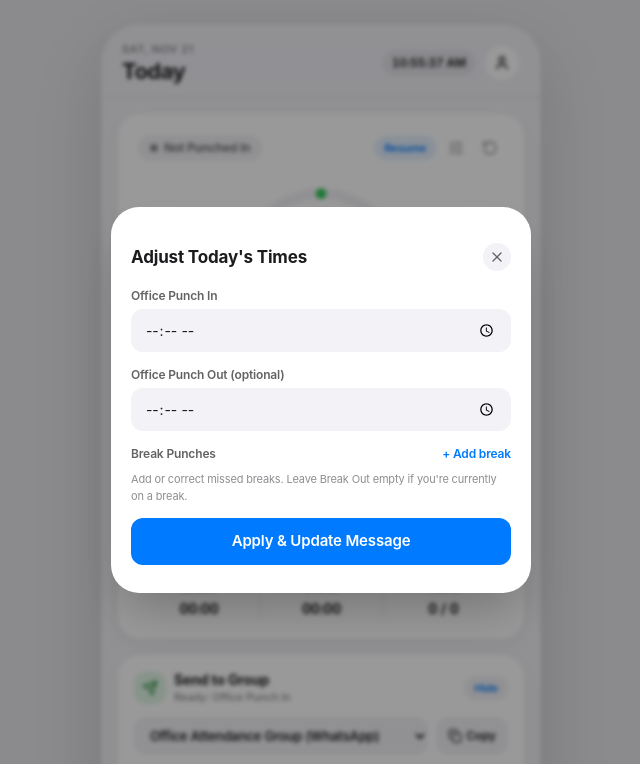
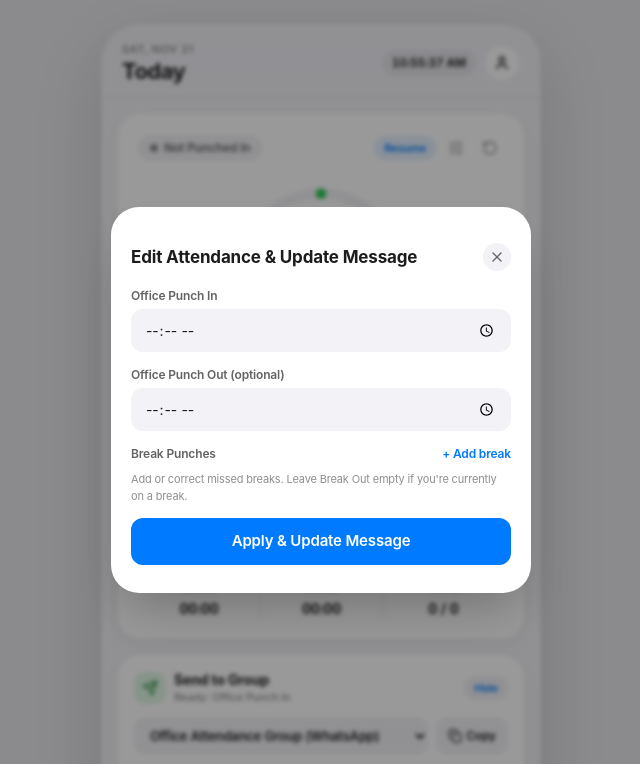
Before and after one commit to ashishpariya007-collab/workpulse, a plain HTML site: page index.html in a window 1280 px wide. Both pictures are taken after a click on the button 775 px from the left and 148 px from the top of the page. Shown: the top 764 px of the page, without its empty margins (319-959 px from the left). Drawn offline with nearby package versions, Linux system fonts and the light colour scheme.

Commit message:
Label attendance editor and message update action

```diff
--- a/index.html
+++ b/index.html
@@ -101,7 +101,7 @@
               <button id="btn-open-resume" type="button" class="ios-spring px-2.5 py-1 rounded-full bg-[#007AFF]/10 text-[#007AFF] text-[11px] font-semibold hover:bg-[#007AFF]/15" title="Resume shift from pasted report">
                 Resume
               </button>
-              <button id="btn-manual-times" type="button" class="ios-spring p-1.5 rounded-full text-[#8E8E93] hover:text-[#1C1C1E] hover:bg-black/5" title="Adjust punch times" aria-label="Adjust punch times">
+              <button id="btn-manual-times" type="button" class="ios-spring p-1.5 rounded-full text-[#8E8E93] hover:text-[#1C1C1E] hover:bg-black/5" title="Edit attendance & update message" aria-label="Edit attendance & update message">
                 <i data-lucide="sliders-horizontal" class="w-4 h-4"></i>
               </button>
               <button id="btn-reset-day" type="button" class="ios-spring p-1.5 rounded-full text-[#8E8E93] hover:text-[#FF3B30] hover:bg-red-50" title="Reset today" aria-label="Reset today">
@@ -431,7 +431,7 @@
     <div class="bg-white w-full max-w-[420px] rounded-t-[28px] sm:rounded-[28px] p-5 pb-7 space-y-4 shadow-2xl">
       <div class="w-10 h-1 rounded-full bg-black/15 mx-auto sm:hidden"></div>
       <div class="flex items-center justify-between">
-        <h3 class="text-[17px] font-bold text-[#1C1C1E]">Adjust Today's Times</h3>
+        <h3 class="text-[17px] font-bold text-[#1C1C1E]">Edit Attendance & Update Message</h3>
         <button type="button" data-close-modal="modal-times" class="w-7 h-7 rounded-full bg-[#F2F2F7] text-[#636366] flex items-center justify-center">
           <i data-lucide="x" class="w-4 h-4"></i>
         </button>
```
